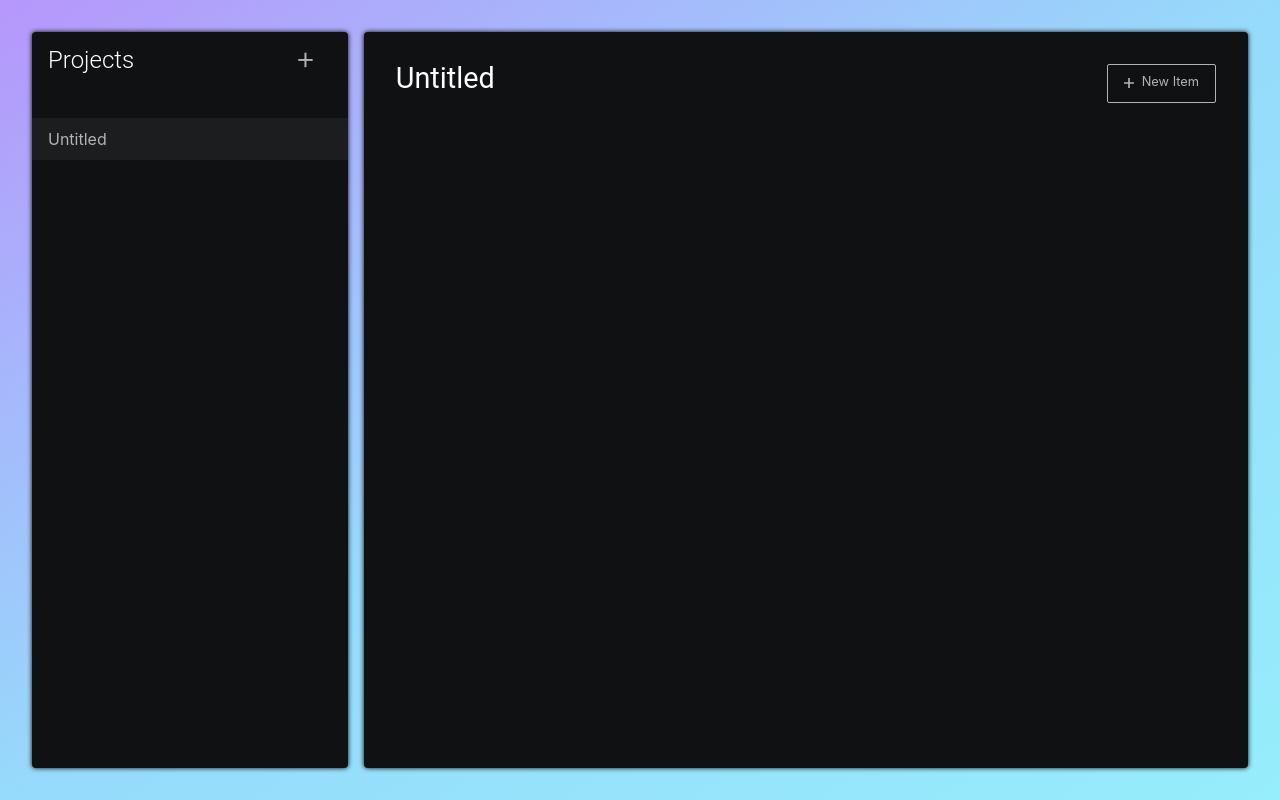
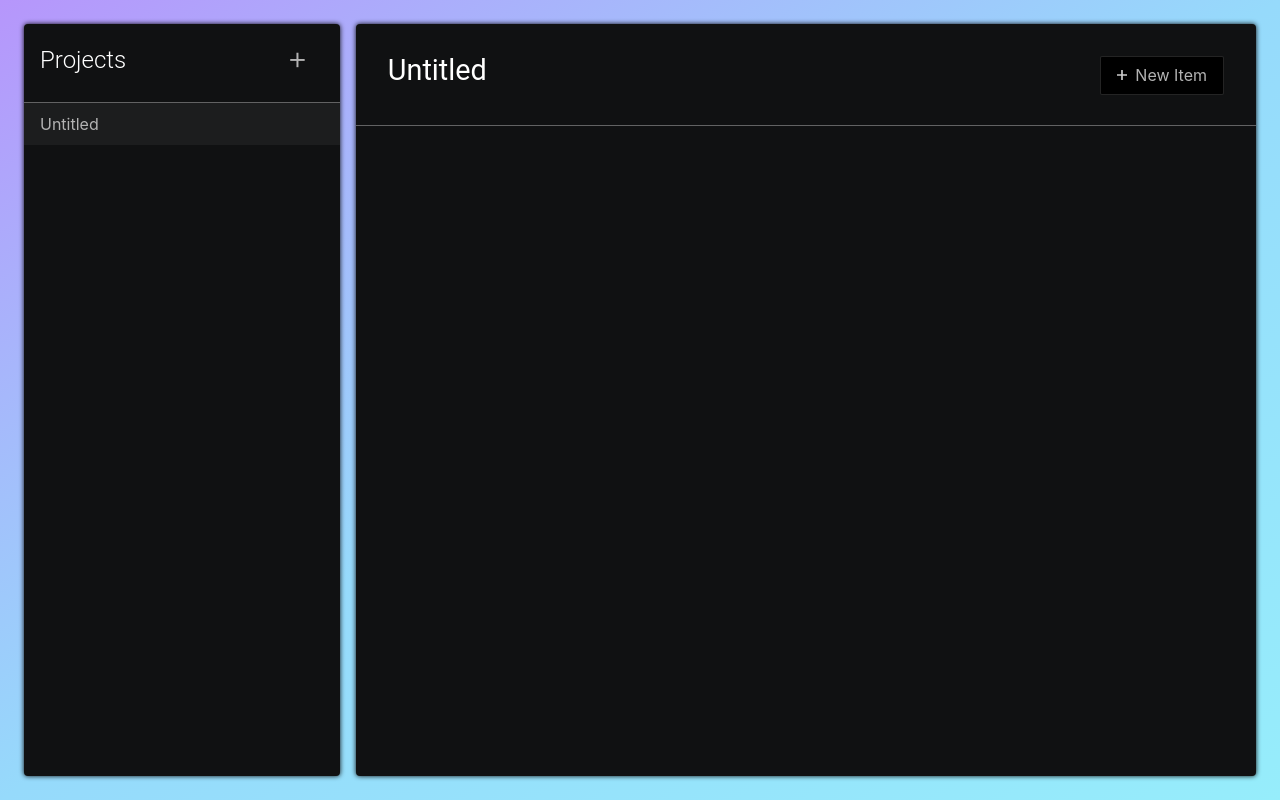
Before and after one commit to llfalcao/todo-list, a website built with webpack: page dist/index.html in a window 1280 px wide. Built offline with Linux system fonts and the light colour scheme.

Commit message:
Style header and buttons

```diff
--- a/src/styles/layout/_content.scss
+++ b/src/styles/layout/_content.scss
@@ -2,7 +2,7 @@
   width: 100%;
 
   height: 100%;
-  padding: 2rem;
+  padding: 1.5rem;
   display: flex;
   gap: 1rem;
   background: linear-gradient(to bottom right, #b696fb, #96dafb, #96edfb);
--- a/src/styles/layout/_header.scss
+++ b/src/styles/layout/_header.scss
@@ -1,5 +1,7 @@
 #header {
   padding: 2rem 2rem;
+  border-bottom: 1px solid rgba($gray, 0.5);
+
   & h1 {
     font-weight: 400;
     font-size: 1.8rem;
@@ -13,19 +15,24 @@
     display: flex;
     align-items: center;
     gap: 0.5rem;
+    border: 1px solid rgba($gray, 0.2);
+    background-color: #000;
 
     & svg {
-      fill: $gray;
+      fill: #ccc;
       width: 10px;
       transition: $fast-transition;
     }
 
     & span {
-      font-size: 0.8rem;
+      font-size: 1rem;
       padding-bottom: 0.1rem;
     }
 
     &:hover {
+      background-color: $darkgray;
+      border: 1px solid rgba($gray, 0.3);
+
       & svg {
         fill: $light;
       }
--- a/src/styles/layout/_projects.scss
+++ b/src/styles/layout/_projects.scss
@@ -7,7 +7,8 @@
   & .projects--header {
     display: flex;
     justify-content: space-between;
-    margin: 1rem 1rem 2.5rem 1rem;
+    padding: 1.5rem 1rem 1.5rem 1rem;
+    border-bottom: 1px solid rgba($gray, 0.5);
   }
 
   & h2 {
```
Also changed, not shown: dist/main.js.
